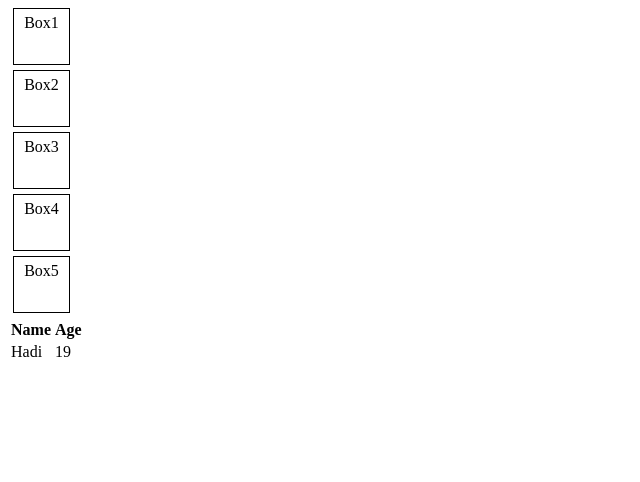
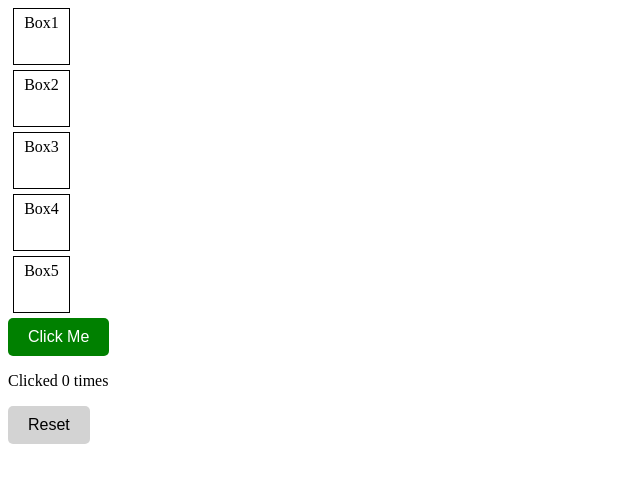
Before and after one commit to MUHAMMADhad/DOM-JS-Practice, a plain HTML site: page index.html in a window 1280 px wide. Shown: the whole page, without its empty margins (0-640 px from the left). Drawn offline with Linux system fonts and the light colour scheme.

Commit message:
Learned some method and events.

```diff
--- a/index.html
+++ b/index.html
@@ -17,16 +17,13 @@
         <div class="box">Box5</div>
     </box>
 
-    <table>
-        <tr>
-            <th>Name</th>
-            <th>Age</th>
-        </tr>
-        <tr>
-            <td>Hadi</td>
-            <td>19</td>
-        </tr>
-    </table>
+    <!-- <button id="clickMe">Button</button>
+    <p id="msg">Waiting for click....</p> -->
+
+    <button id="countBtn">Click Me</button>
+    <p>Clicked <span id="count">0</span> times</p>
+
+    <button id="resetBtn">Reset</button>
     <script src="script.js"></script>
 </body>
 
--- a/style.css
+++ b/style.css
@@ -8,3 +8,33 @@
     border: 1px solid black;
     text-align: center;
 }
+
+/* #clickMe {
+    padding: 10px 20px;
+    font-size: 16px;
+    background-color: blue;
+    color: white;
+    border: none;
+    border-radius: 5px;
+    cursor: pointer;
+} */
+
+#countBtn {
+    padding: 10px 20px;
+    font-size: 16px;
+    background-color: green;
+    color: white;
+    border: none;
+    border-radius: 5px;
+    cursor: pointer;
+}
+
+#resetBtn {
+    padding: 10px 20px;
+    font-size: 16px;
+    background-color: lightgray;
+    color: #000;
+    border: none;
+    border-radius: 5px;
+    cursor: pointer;
+}
```
Also changed, not shown: script.js (+26 -0 lines).
